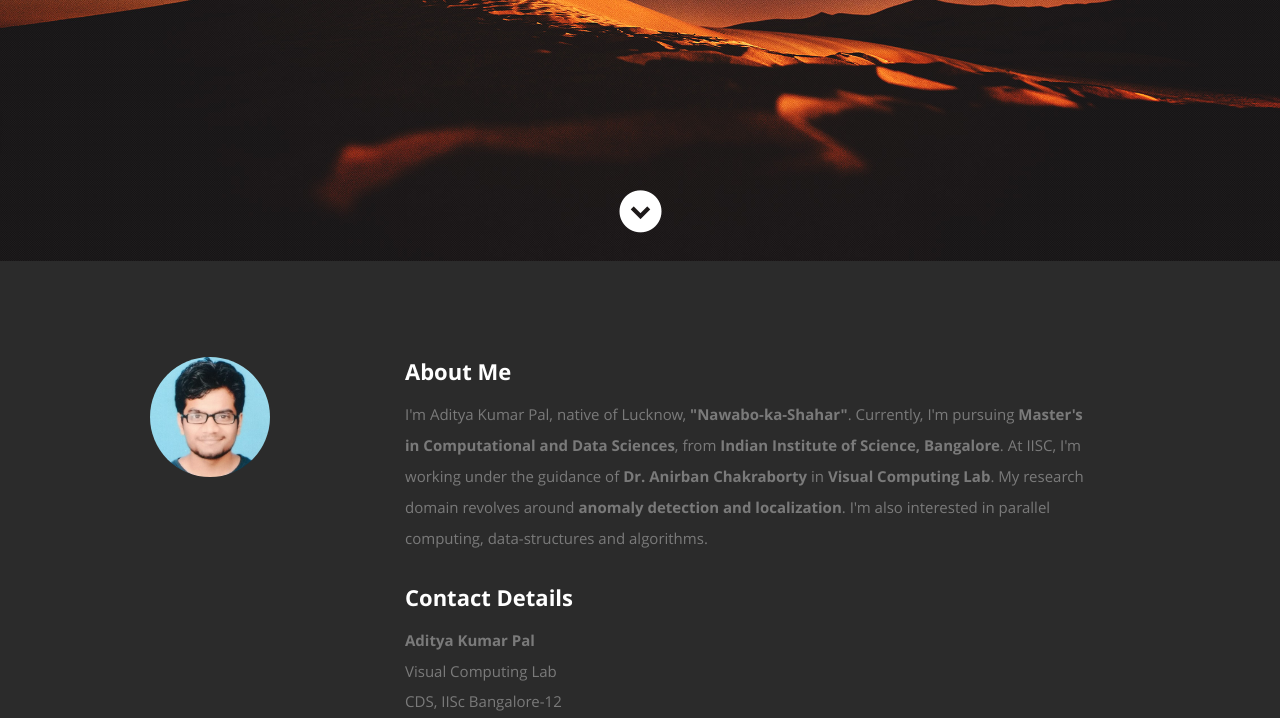
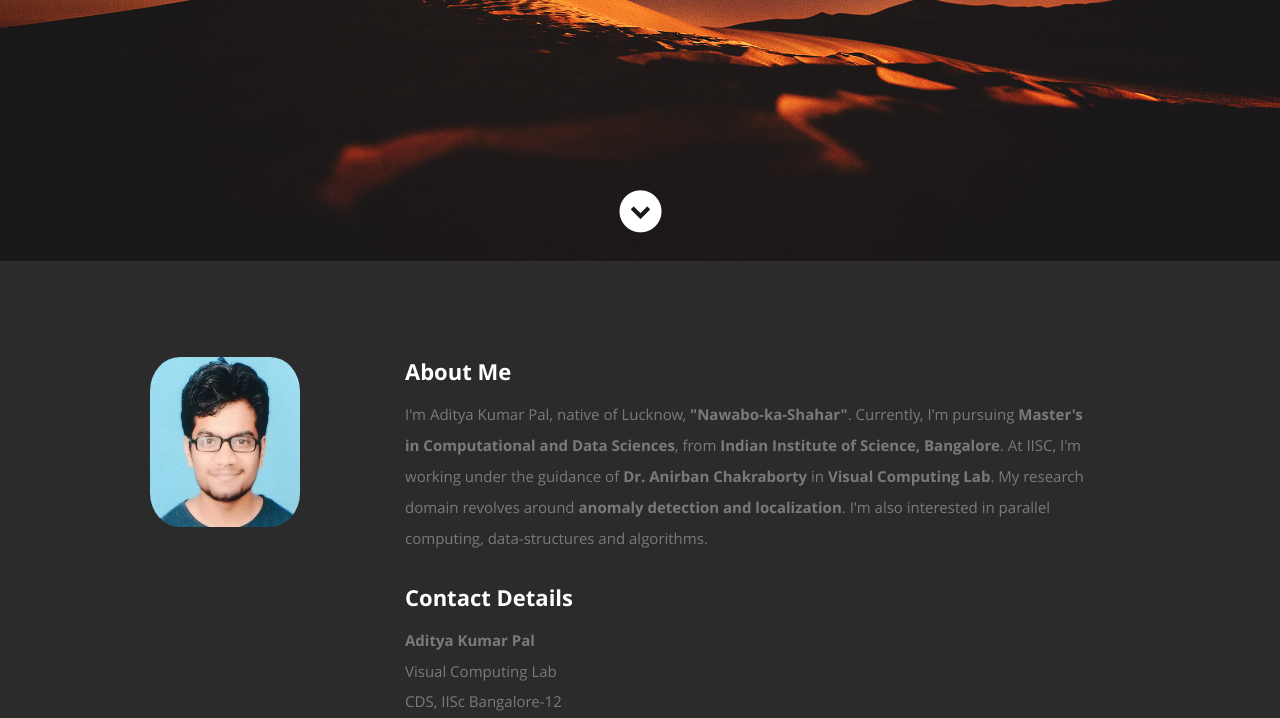
Before and after one commit to Endranidin96/aditya_pal, a plain HTML site: page index.html in a window 1280 px wide. Shown: the part 539-1257 px from the top of the page. Drawn offline with nearby package versions, Linux system fonts and the light colour scheme.

Commit message:
Update layout.css

```diff
--- a/css/layout.css
+++ b/css/layout.css
@@ -207,9 +207,9 @@ ul#nav li.current a { color: #F06000; }
 }
 #about .profile-pic {
    position: relative;
-   width: 120px;
-   height: 120px;
-   border-radius: 100%;
+   width: 150px;
+   height: 170px;
+   border-radius: 20%;
 }
 #about .contact-details { width: 41.66667%; }
 #about .download {
```
